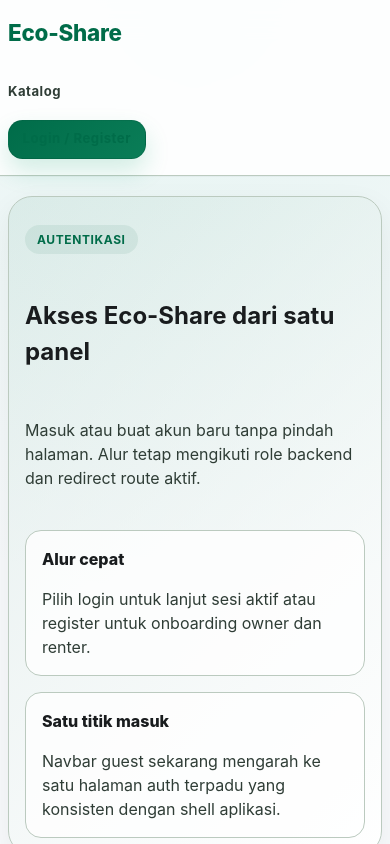
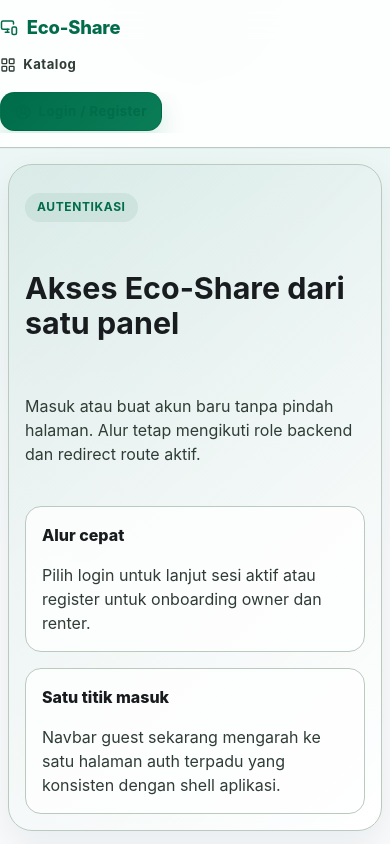
Before and after one commit to 411251181/UAS-Fullstack-411251181-BayuFarid, a Vue app: page /auth in a window 390 px wide. Shown: the top 844 px of the page. Built offline with nearby package versions, Linux system fonts and the light colour scheme; no server answers.

Commit message:
fix: stabilize mobile responsive layout across catalog and dashboards

```diff
--- a/package.json
+++ b/package.json
@@ -10,6 +10,7 @@
     "test": "vitest run"
   },
   "dependencies": {
+    "@lucide/vue": "^1.24.0",
     "axios": "^1.11.0",
     "pinia": "^3.0.3",
     "vue": "^3.5.18",
--- a/src/assets/styles/main.css
+++ b/src/assets/styles/main.css
@@ -102,6 +102,12 @@ textarea {
   margin: 0 auto;
 }
 
+html,
+body,
+#app {
+  overflow-x: clip;
+}
+
 .app-shell {
   min-height: 100vh;
   display: flex;
@@ -139,6 +145,9 @@ textarea {
 }
 
 .brand {
+  display: inline-flex;
+  align-items: center;
+  gap: 0.55rem;
   font-size: 1.4rem;
   font-weight: 800;
   letter-spacing: -0.01em;
@@ -150,6 +159,7 @@ textarea {
   align-items: center;
   gap: 0.75rem;
   flex-wrap: wrap;
+  min-width: 0;
 }
 
 .nav a {
@@ -159,6 +169,12 @@ textarea {
   letter-spacing: 0.04em;
 }
 
+.nav-link {
+  display: inline-flex;
+  align-items: center;
+  gap: 0.45rem;
+}
+
 .nav a.router-link-active {
   color: var(--primary);
 }
@@ -193,6 +209,7 @@ textarea {
 .header__role-badge {
   display: inline-flex;
   align-items: center;
+  gap: 0.35rem;
   padding: 0.4rem 0.75rem;
   border-radius: 999px;
   background: var(--primary-tint);
@@ -328,6 +345,13 @@ textarea {
   font-size: 0.92rem;
 }
 
+.btn--icon {
+  display: inline-flex;
+  align-items: center;
+  justify-content: center;
+  gap: 0.5rem;
+}
+
 .form,
 .grid,
 .item-card,
@@ -361,6 +385,13 @@ textarea {
   font-weight: 700;
 }
 
+.catalog-stat-inline,
+.item-discovery-card__meta-value {
+  display: inline-flex;
+  align-items: center;
+  gap: 0.4rem;
+}
+
 .actions {
   display: flex;
   gap: 0.75rem;
@@ -378,6 +409,13 @@ textarea {
 
 .grid--catalog {
   grid-template-columns: repeat(auto-fit, minmax(280px, 1fr));
+}
+
+.catalog-page > *,
+.item-detail-page > *,
+.owner-dashboard > *,
+.auth-split-layout > * {
+  min-width: 0;
 }
 
 .price,
@@ -415,6 +453,35 @@ textarea {
 .catalog-hero {
   grid-template-columns: minmax(0, 1.45fr) minmax(320px, 0.95fr);
   align-items: stretch;
+}
+
+.catalog-page h1,
+.item-detail-page h1,
+.owner-dashboard h1,
+.auth-split-layout h1 {
+  font-size: clamp(1.9rem, 4vw, 3rem);
+  line-height: 1.15;
+  overflow-wrap: anywhere;
+}
+
+.catalog-page h2,
+.item-detail-page h2,
+.owner-dashboard h2,
+.auth-split-layout h2 {
+  font-size: clamp(1.35rem, 3vw, 2rem);
+  line-height: 1.2;
+  overflow-wrap: anywhere;
+}
+
+.catalog-page h3,
+.item-detail-page h3,
+.owner-dashboard h3,
+.auth-split-layout h3,
+.owner-table td,
+.rental-history-card strong,
+.meta-grid dd,
+.item-detail-owner-grid dd {
+  overflow-wrap: anywhere;
 }
 
 .catalog-hero__content,
@@ -558,6 +625,13 @@ textarea {
   gap: 0.75rem;
   overflow-x: auto;
   padding-bottom: 0.15rem;
+  scrollbar-width: none;
+  -ms-overflow-style: none;
+}
+
+.catalog-chip-row::-webkit-scrollbar,
+.nav::-webkit-scrollbar {
+  display: none;
 }
 
 .catalog-chip {
@@ -1115,6 +1189,10 @@ textarea {
   overflow: hidden;
 }
 
+.owner-table td {
+  overflow-wrap: anywhere;
+}
+
 .owner-table-shell__header {
   grid-template-columns: minmax(0, 1fr) auto;
   align-items: center;
@@ -1331,7 +1409,7 @@ textarea {
   }
 
   .app-main {
-    padding: 1.25rem 0 3rem;
+    padding: 1rem 0 3rem;
   }
 
   .header__inner,
@@ -1339,6 +1417,42 @@ textarea {
   .app-footer__inner {
     flex-direction: column;
     align-items: flex-start;
+  }
+
+  .header__inner,
+  .header__brand-group,
+  .nav,
+  .nav--primary,
+  .nav--actions,
+  .app-footer__links {
+    width: 100%;
+  }
+
+  .header__inner {
+    gap: 0.85rem;
+    padding: 0.85rem 0;
+  }
+
+  .header__brand-group {
+    gap: 0.85rem;
+  }
+
+  .brand {
+    font-size: 1.15rem;
+  }
+
+  .nav {
+    flex-wrap: nowrap;
+    overflow-x: auto;
+    padding-bottom: 0.1rem;
+  }
+
+  .nav-link,
+  .header__role-badge,
+  .header__link,
+  .nav--actions .btn,
+  .nav--actions > * {
+    flex: 0 0 auto;
   }
 
   .nav--actions,
@@ -1354,13 +1468,41 @@ textarea {
   .catalog-cta,
   .rental-form-panel,
   .item-detail-sticky-bar,
-  .auth-split-layout__content {
+  .auth-split-layout__content,
+  .auth-panel-shell {
     padding: 1rem;
+  }
+
+  .catalog-page,
+  .item-detail-page,
+  .owner-dashboard,
+  .auth-split-layout,
+  .rental-history-list,
+  .item-detail-content,
+  .rental-detail-content {
+    gap: 1rem;
+  }
+
+  .catalog-hero__content,
+  .catalog-hero__preview,
+  .catalog-cta,
+  .item-detail-hero,
+  .owner-table-shell__header,
+  .rental-history-card,
+  .rental-history-card__main {
+    gap: 0.85rem;
   }
 
   .catalog-highlight-grid,
   .item-detail-stat-row,
-  .item-discovery-card__meta-row {
+  .item-discovery-card__meta-row,
+  .owner-stats-grid,
+  .auth-role-grid {
+    grid-template-columns: 1fr;
+  }
+
+  .grid--cards,
+  .grid--catalog {
     grid-template-columns: 1fr;
   }
 
@@ -1371,8 +1513,26 @@ textarea {
   .item-form-panel__footer,
   .rental-history-card__summary,
   .rental-history-card__actions,
-  .alert {
+  .auth-form-panel__footer,
+  .rental-form-panel__footer,
+  .alert,
+  .item-discovery-card__footer {
     align-items: stretch;
+  }
+
+  .item-discovery-card__footer > *,
+  .catalog-hero__actions > *,
+  .actions--wrap > *,
+  .rental-history-card__actions > *,
+  .auth-form-panel__footer > *,
+  .rental-form-panel__footer > * {
+    width: 100%;
+    justify-content: center;
+  }
+
+  .catalog-toolbar__summary {
+    width: 100%;
+    justify-content: space-between;
   }
 
   .rental-history-card__actions,
@@ -1403,6 +1563,18 @@ textarea {
   .item-discovery-card__media {
     min-height: 12rem;
     padding: 1rem;
+  }
+
+  .item-discovery-card__heading-row,
+  .item-detail-hero__title-row,
+  .rental-form-panel__summary,
+  .catalog-toolbar__summary {
+    grid-template-columns: 1fr;
+  }
+
+  .item-detail-sticky-bar {
+    bottom: 0.5rem;
+    border-radius: 1rem;
   }
 
   .table,
@@ -1425,7 +1597,18 @@ textarea {
   }
 
   .table td {
-    padding: 0.35rem 0;
+    display: grid;
+    gap: 0.35rem;
+    padding: 0.5rem 0;
     border-bottom: 0;
   }
-}
+
+  .table td::before {
+    content: attr(data-label);
+    color: var(--muted);
+    font-size: 0.78rem;
+    font-weight: 800;
+    letter-spacing: 0.04em;
+    text-transform: uppercase;
+  }
+}
--- a/src/components/items/ItemCard.vue
+++ b/src/components/items/ItemCard.vue
@@ -3,11 +3,20 @@
     <article class="item-card item-discovery-card">
       <div class="item-discovery-card__media">
         <div class="item-discovery-card__badge-row">
-          <span class="item-chip item-chip--soft">{{ item.category }}</span>
-          <span :class="['item-chip', statusClass]">{{ statusLabel }}</span>
+          <span class="item-chip item-chip--soft item-chip--icon">
+            <Cpu :size="14" />
+            <span>{{ item.category }}</span>
+          </span>
+          <span :class="['item-chip', 'item-chip--icon', statusClass]">
+            <component :is="statusIcon" :size="14" />
+            <span>{{ statusLabel }}</span>
+          </span>
         </div>
         <div class="item-discovery-card__media-content">
-          <span class="item-discovery-card__eyebrow">Eco-Share</span>
+          <span class="item-discovery-card__eyebrow">
+            <Leaf :size="14" />
+            <span>Eco-Share</span>
+          </span>
           <h3>{{ item.name }}</h3>
           <p>{{ shortDescription }}</p>
         </div>
@@ -17,7 +26,10 @@
         <div class="item-discovery-card__heading-row">
           <div>
             <p class="item-discovery-card__owner-label">Disediakan oleh</p>
-            <p class="item-discovery-card__owner">{{ item.owner?.name || 'Owner Eco-Share' }}</p>
+            <p class="item-discovery-card__owner item-discovery-card__owner--with-icon">
+              <Store :size="14" />
+              <span>{{ item.owner?.name || 'Owner Eco-Share' }}</span>
+            </p>
           </div>
           <div class="item-discovery-card__price-block">
             <strong>{{ formatCurrency(item.dailyPrice) }}</strong>
@@ -28,17 +40,29 @@
         <div class="item-discovery-card__meta-row">
           <div>
             <span class="item-discovery-card__meta-label">Stok</span>
-            <strong>{{ item.stock }}</strong>
+            <strong class="item-discovery-card__meta-value">
+              <Boxes :size="14" />
+              <span>{{ item.stock }}</span>
+            </strong>
           </div>
           <div>
             <span class="item-discovery-card__meta-label">Status</span>
-            <strong>{{ statusText }}</strong>
+            <strong class="item-discovery-card__meta-value">
+              <component :is="statusIcon" :size="14" />
+              <span>{{ statusText }}</span>
+            </strong>
           </div>
         </div>
 
         <div class="item-discovery-card__footer">
-          <RouterLink class="btn btn--ghost btn--small" :to="`/items/${item.id}`">Lihat detail</RouterLink>
-          <RouterLink class="btn btn--primary btn--small" :to="`/items/${item.id}`">Sewa sekarang</RouterLink>
+          <RouterLink class="btn btn--ghost btn--small btn--icon" :to="`/items/${item.id}`">
+            <Eye :size="16" />
+            <span>Lihat detail</span>
+          </RouterLink>
+          <RouterLink class="btn btn--primary btn--small btn--icon" :to="`/items/${item.id}`">
+            <ShoppingBag :size="16" />
+            <span>Sewa sekarang</span>
+          </RouterLink>
         </div>
       </div>
     </article>
@@ -46,6 +70,7 @@
 </template>
 
 <script setup>
+import { Boxes, CheckCircle2, Cpu, Eye, Leaf, ShoppingBag, Store, XCircle } from '@lucide/vue';
 import { computed } from 'vue';
 import { RouterLink } from 'vue-router';
 import BaseCard from '../common/BaseCard.vue';
@@ -73,4 +98,5 @@ const isAvailable = computed(() => props.item.status === 'AVAILABLE' && Number(p
 const statusLabel = computed(() => (isAvailable.value ? 'Tersedia' : 'Terbatas'));
 const statusText = computed(() => (isAvailable.value ? 'Siap dirental' : props.item.status));
 const statusClass = computed(() => (isAvailable.value ? 'item-chip--success' : 'item-chip--muted'));
+const statusIcon = computed(() => (isAvailable.value ? CheckCircle2 : XCircle));
 </script>
--- a/src/components/layout/AppHeader.vue
+++ b/src/components/layout/AppHeader.vue
@@ -2,24 +2,48 @@
   <header class="header">
     <div class="container header__inner">
       <div class="header__brand-group">
-        <RouterLink class="brand" to="/">Eco-Share</RouterLink>
+        <RouterLink class="brand" to="/">
+          <MonitorSmartphone :size="18" />
+          <span>Eco-Share</span>
+        </RouterLink>
         <nav class="nav nav--primary">
-          <RouterLink to="/">Katalog</RouterLink>
+          <RouterLink class="nav-link" to="/">
+            <LayoutGrid :size="16" />
+            <span>Katalog</span>
+          </RouterLink>
           <template v-if="authStore.isAuthenticated">
-            <RouterLink v-if="authStore.isOwner" to="/dashboard/owner/items">My Items</RouterLink>
-            <RouterLink v-if="authStore.isOwner" to="/dashboard/owner/rentals">My Rentals</RouterLink>
-            <RouterLink v-if="authStore.isRenter" to="/dashboard/rentals">My Rentals</RouterLink>
+            <RouterLink v-if="authStore.isOwner" class="nav-link" to="/dashboard/owner/items">
+              <PackageSearch :size="16" />
+              <span>My Items</span>
+            </RouterLink>
+            <RouterLink v-if="authStore.isOwner" class="nav-link" to="/dashboard/owner/rentals">
+              <ReceiptText :size="16" />
+              <span>My Rentals</span>
+            </RouterLink>
+            <RouterLink v-if="authStore.isRenter" class="nav-link" to="/dashboard/rentals">
+              <ReceiptText :size="16" />
+              <span>My Rentals</span>
+            </RouterLink>
           </template>
         </nav>
       </div>
 
       <nav class="nav nav--actions">
         <template v-if="authStore.isAuthenticated">
-          <span class="header__role-badge">{{ authStore.user?.role }}</span>
-          <button class="btn btn--ghost btn--small" type="button" @click="handleLogout">Logout</button>
+          <span class="header__role-badge">
+            <BadgeCheck :size="14" />
+            <span>{{ authStore.user?.role }}</span>
+          </span>
+          <button class="btn btn--ghost btn--small btn--icon" type="button" @click="handleLogout">
+            <LogOut :size="16" />
+            <span>Logout</span>
+          </button>
         </template>
         <template v-else>
-          <RouterLink to="/auth" class="btn btn--primary btn--small header__cta">Login / Register</RouterLink>
+          <RouterLink to="/auth" class="btn btn--primary btn--small btn--icon header__cta">
+            <CircleUserRound :size="16" />
+            <span>Login / Register</span>
+          </RouterLink>
         </template>
       </nav>
     </div>
@@ -27,6 +51,7 @@
 </template>
 
 <script setup>
+import { BadgeCheck, CircleUserRound, LayoutGrid, LogOut, MonitorSmartphone, PackageSearch, ReceiptText } from '@lucide/vue';
 import { useRouter, RouterLink } from 'vue-router';
 import { useAuthStore } from '../../stores/auth';
 
```
Also changed, not shown: src/views/items/OwnerItemsView.vue (+5 -5 lines), src/views/items/PublicItemsView.vue (+43 -12 lines), src/views/rentals/OwnerRentalsView.vue (+6 -6 lines), 1 other file (tests, documents, lock files or other folders).
